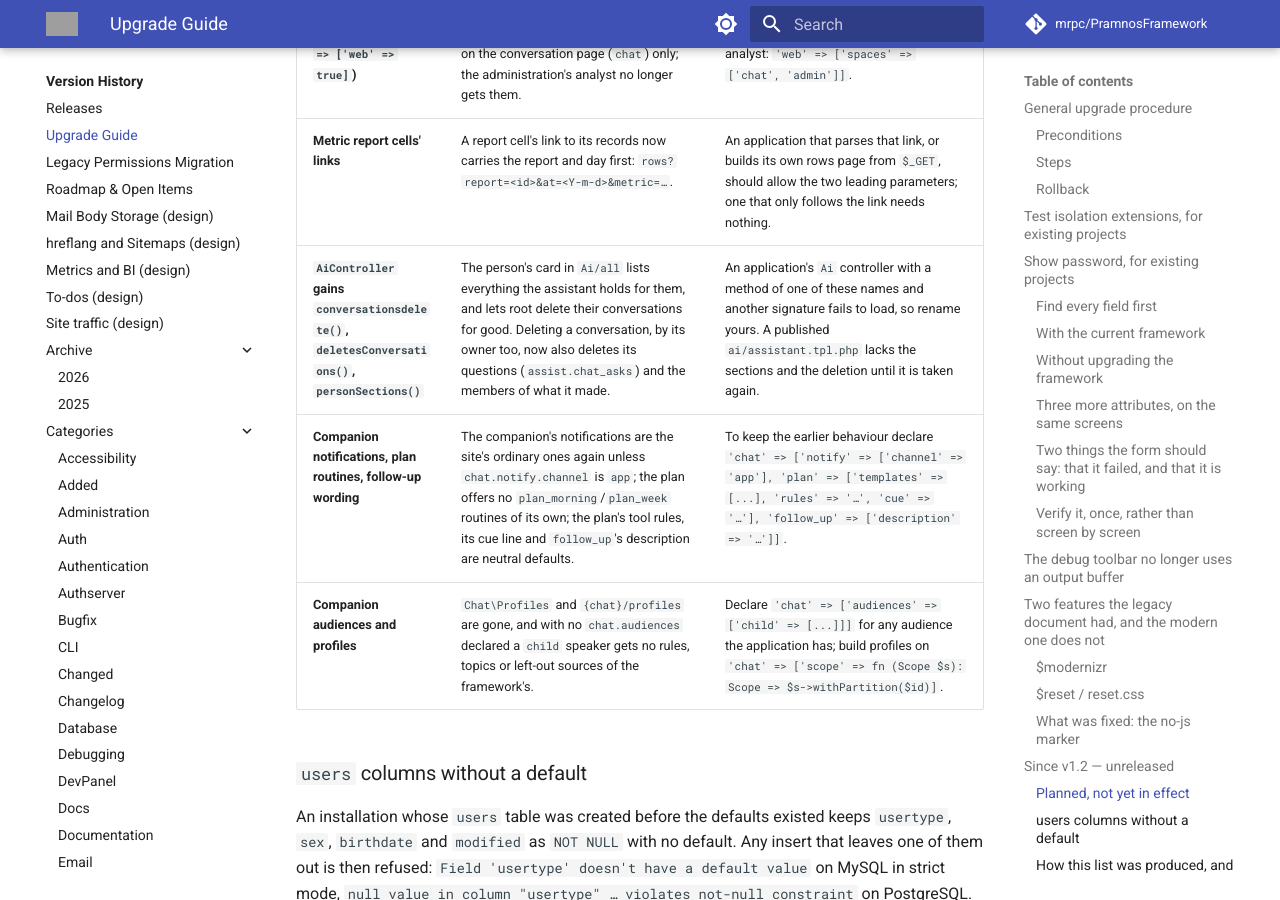
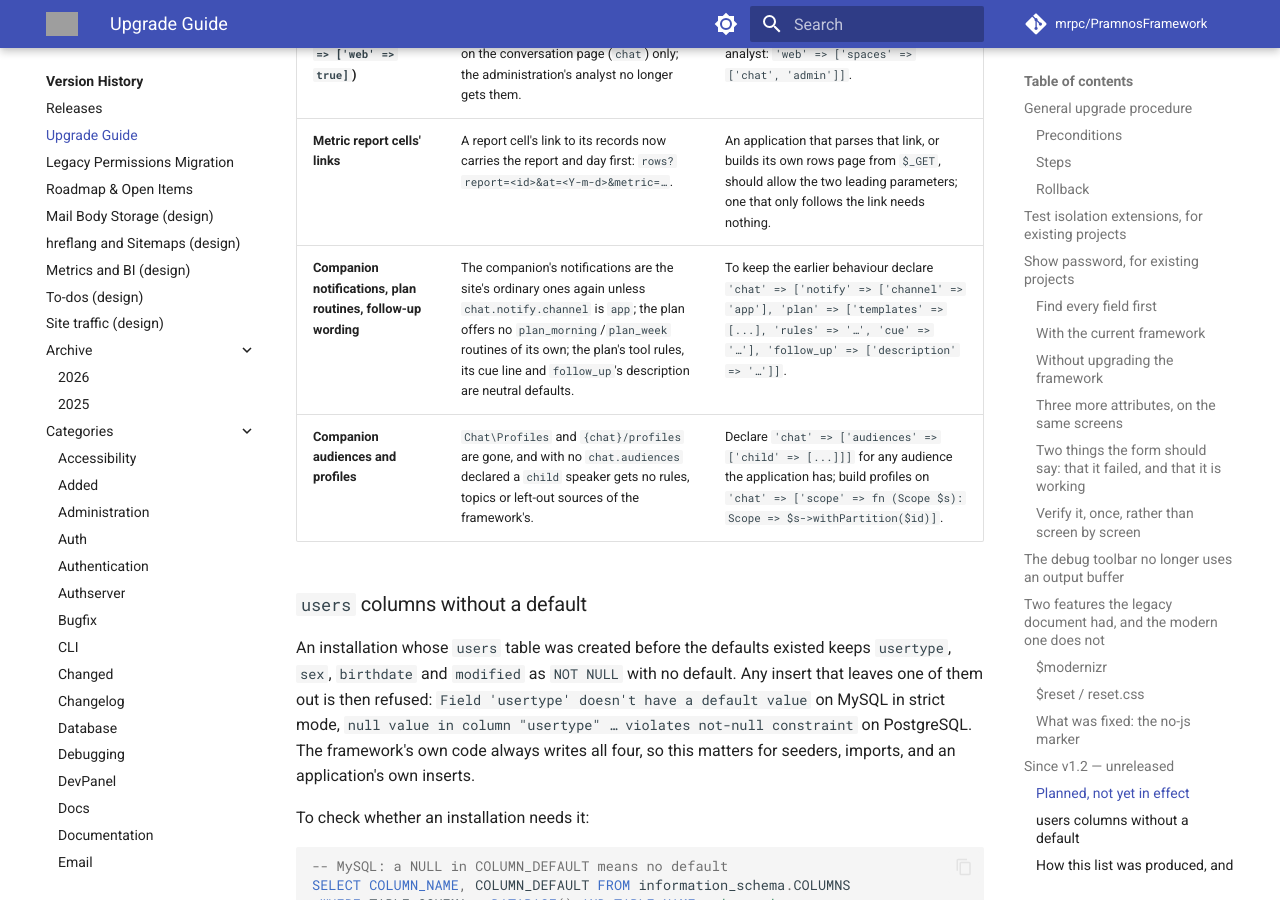
Before and after one commit to mrpc/PramnosFramework, an MkDocs documentation site: the page built from docs/Pramnos_Upgrade_Guide.md, in a window 1280 px wide and 900 px high, scrolled down 66125 px. Built offline with MkDocs 1.6.1 and Material for MkDocs 9.7.7, drawn with Linux system fonts in a browser that asks for light colours; comment, search, counter and statistics services are not loaded; grey boxes are pictures that could not be loaded.

Commit message:
docs(upgrade): no row for the person card's additions

```diff
--- a/docs/Pramnos_Upgrade_Guide.md
+++ b/docs/Pramnos_Upgrade_Guide.md
@@ -818,7 +818,6 @@ tracking `dev-main` sees it coming rather than after it happens:
 | **Chat tools (`schedule_task`)** | On the conversation page (`chat`), `schedule_task` is no longer in the `tasks` skill: the model sees it from the first request. An answer that promises a reminder while nothing was scheduled is corrected once. | None, unless a test or a custom assistant expects `schedule_task` absent until `use_skill tasks` in the `chat` space. |
 | **Web tools (`'chat' => ['web' => true]`)** | `web_search` and `fetch_url` are offered on the conversation page (`chat`) only; the administration's analyst no longer gets them. | An application that wants them for the analyst: `'web' => ['spaces' => ['chat', 'admin']]`. |
 | **Metric report cells' links** | A report cell's link to its records now carries the report and day first: `rows?report=<id>&at=<Y-m-d>&metric=…`. | An application that parses that link, or builds its own rows page from `$_GET`, should allow the two leading parameters; one that only follows the link needs nothing. |
-| **`AiController` gains `conversationsdelete()`, `deletesConversations()`, `personSections()`** | The person's card in `Ai/all` lists everything the assistant holds for them, and lets root delete their conversations for good. Deleting a conversation, by its owner too, now also deletes its questions (`assist.chat_asks`) and the members of what it made. | An application's `Ai` controller with a method of one of these names and another signature fails to load, so rename yours. A published `ai/assistant.tpl.php` lacks the sections and the deletion until it is taken again. |
 | **Companion notifications, plan routines, follow-up wording** | The companion's notifications are the site's ordinary ones again unless `chat.notify.channel` is `app`; the plan offers no `plan_morning`/`plan_week` routines of its own; the plan's tool rules, its cue line and `follow_up`'s description are neutral defaults. | To keep the earlier behaviour declare `'chat' => ['notify' => ['channel' => 'app'], 'plan' => ['templates' => [...], 'rules' => '…', 'cue' => '…'], 'follow_up' => ['description' => '…']]`. |
 | **Companion audiences and profiles** | `Chat\Profiles` and `{chat}/profiles` are gone, and with no `chat.audiences` declared a `child` speaker gets no rules, topics or left-out sources of the framework's. | Declare `'chat' => ['audiences' => ['child' => [...]]]` for any audience the application has; build profiles on `'chat' => ['scope' => fn (Scope $s): Scope => $s->withPartition($id)]`. |
 
```
